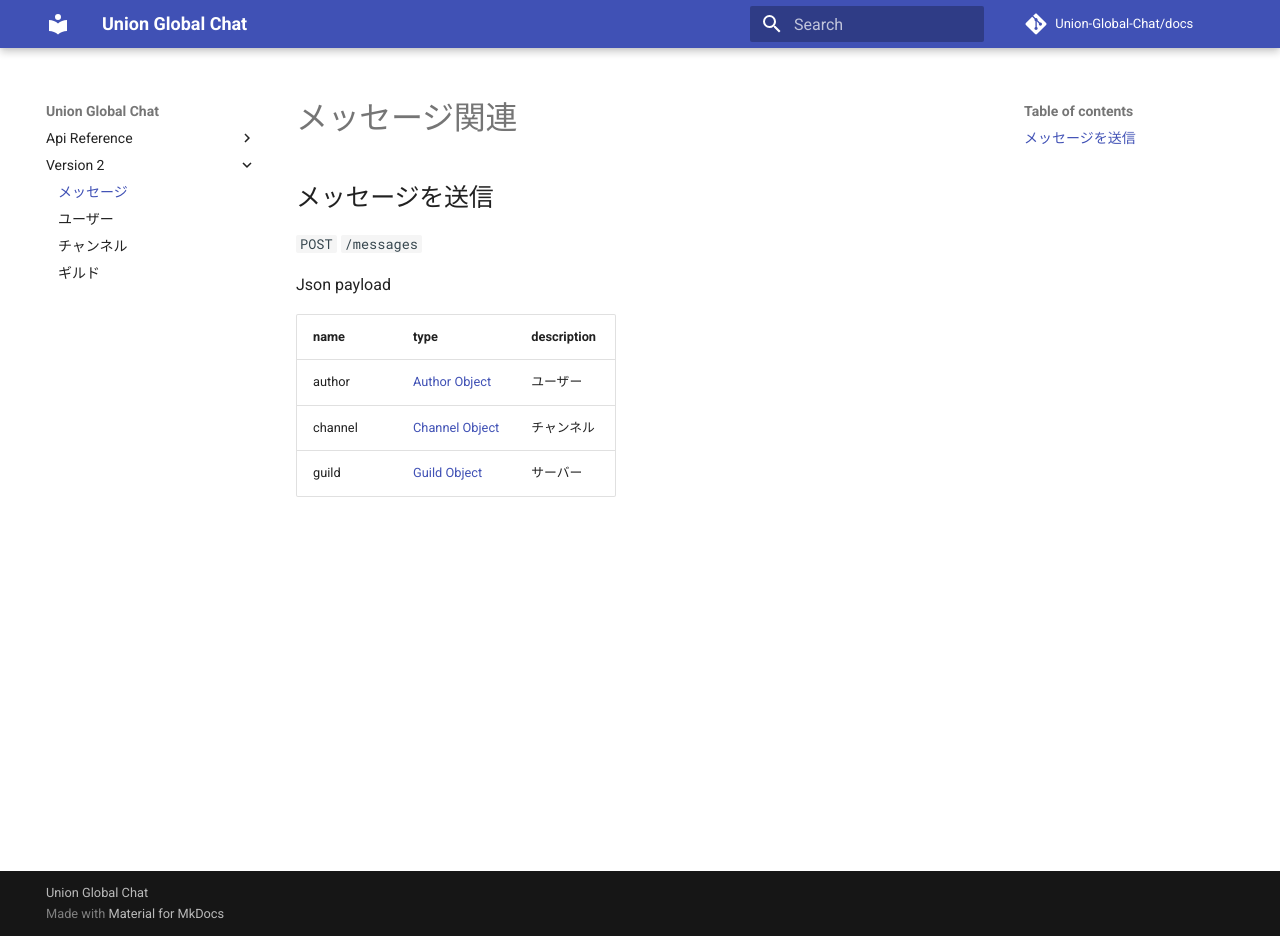
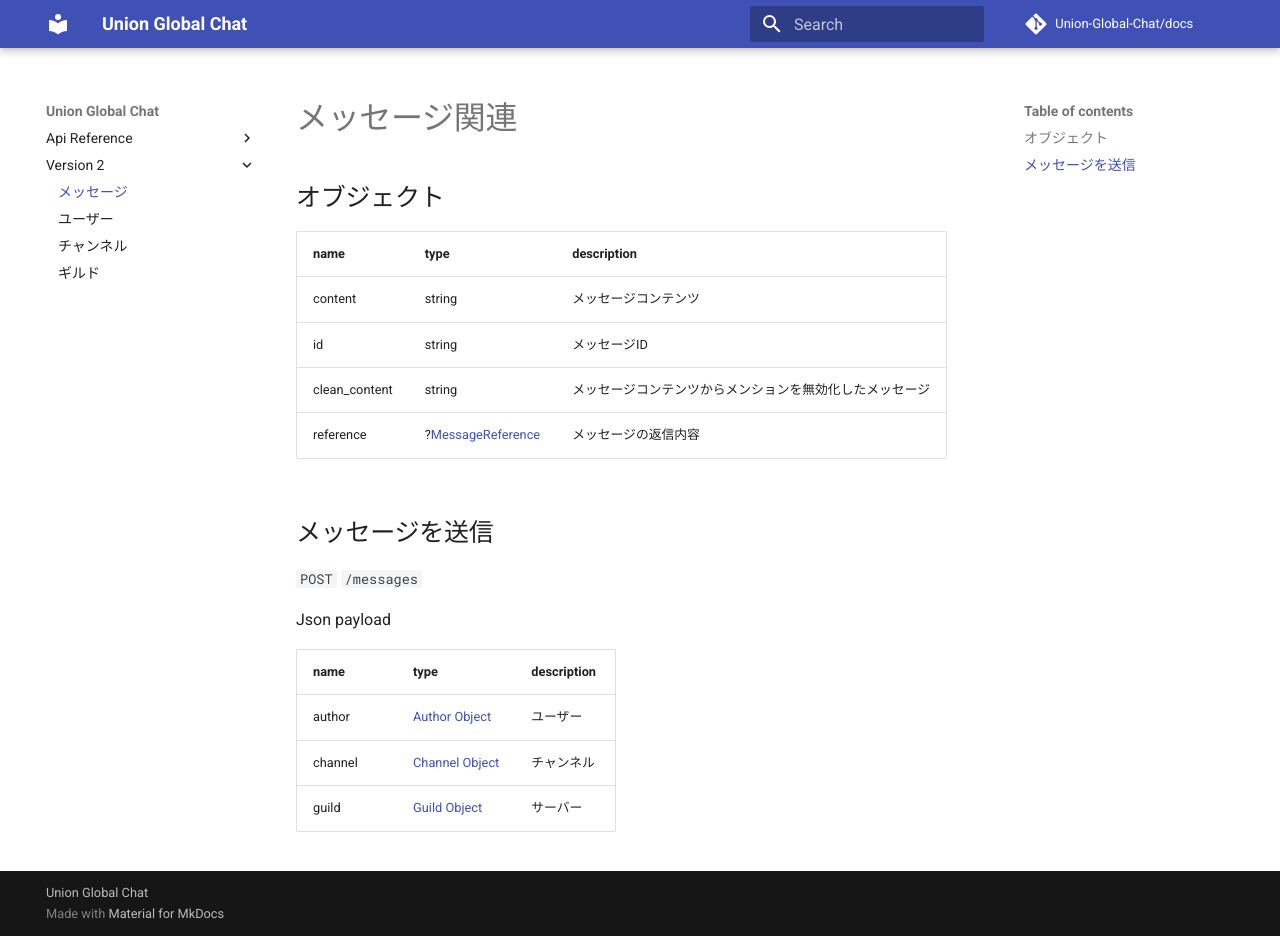
Before and after one commit to Union-Global-Chat/docs, an MkDocs documentation site: the page built from docs/v2/messages.md, in a window 1280 px wide and 936 px high. Built offline with MkDocs 1.6.1 and Material for MkDocs 9.7.7, drawn with Linux system fonts in a browser that asks for light colours; comment, search, counter and statistics services are not loaded.

Commit message:
Update messages.md

```diff
--- a/docs/v2/messages.md
+++ b/docs/v2/messages.md
@@ -1,4 +1,13 @@
 # メッセージ関連
+
+## オブジェクト
+
+| name          | type   | description |
+| :---          | :---   | :---        |
+| content       | string | メッセージコンテンツ |
+| id            | string | メッセージID |
+| clean_content | string | メッセージコンテンツからメンションを無効化したメッセージ |
+| reference     | ?[MessageReference](/docs/v2/messages#返信オブジェクト) | メッセージの返信内容 |
 
 ## メッセージを送信
 
```
